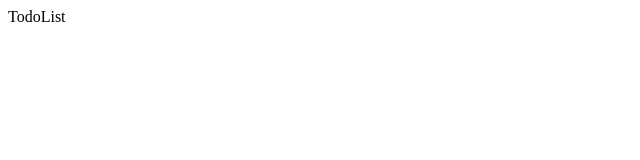
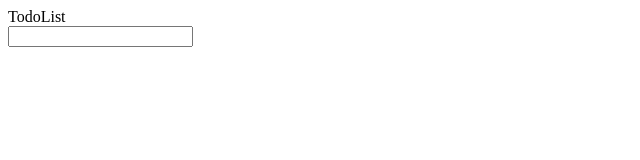
Before and after one commit to AaronDBoyd/to-do-list-react, a React (Create React App) app: page / in a window 1280 px wide. Shown: the top 160 px of the page, without its empty margins (0-640 px from the left). Built offline with nearby package versions, Linux system fonts and the light colour scheme.

Commit message:
add input tag and wrap elements in a fragment

```diff
--- a/src/App.js
+++ b/src/App.js
@@ -3,7 +3,10 @@ import TodoList from './TodoList';
 
 function App() {
   return (
-    <TodoList />
+    <>
+      <TodoList />
+      <input type="text" />
+    </>
   )
 }
 
```
